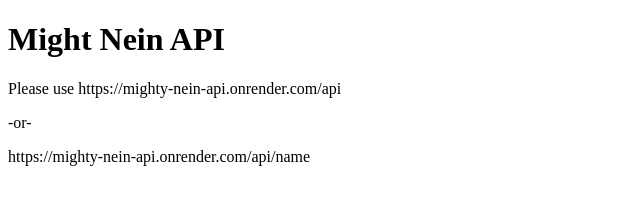
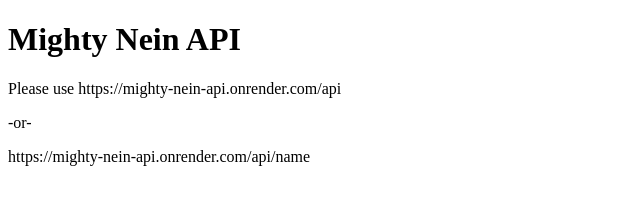
Before and after one commit to imattking/mighty-nein-api, a website: page index.html in a window 1280 px wide. Shown: the whole page, without its empty margins (0-640 px from the left). Drawn offline with Linux system fonts and the light colour scheme.

Commit message:
fix type on homepage

```diff
--- a/index.html
+++ b/index.html
@@ -8,7 +8,7 @@
     </head>
 
     <body>
-            <h1>Might Nein API</h1>
+            <h1>Mighty Nein API</h1>
             <p>Please use https://mighty-nein-api.onrender.com/api</p>
             <p>-or-</p>
             <p>https://mighty-nein-api.onrender.com/api/name</p>
```
